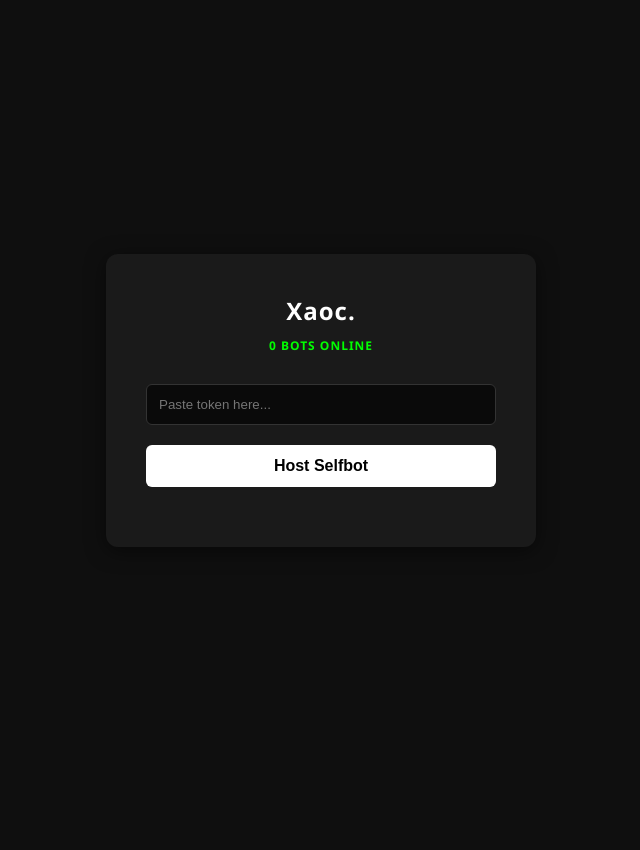
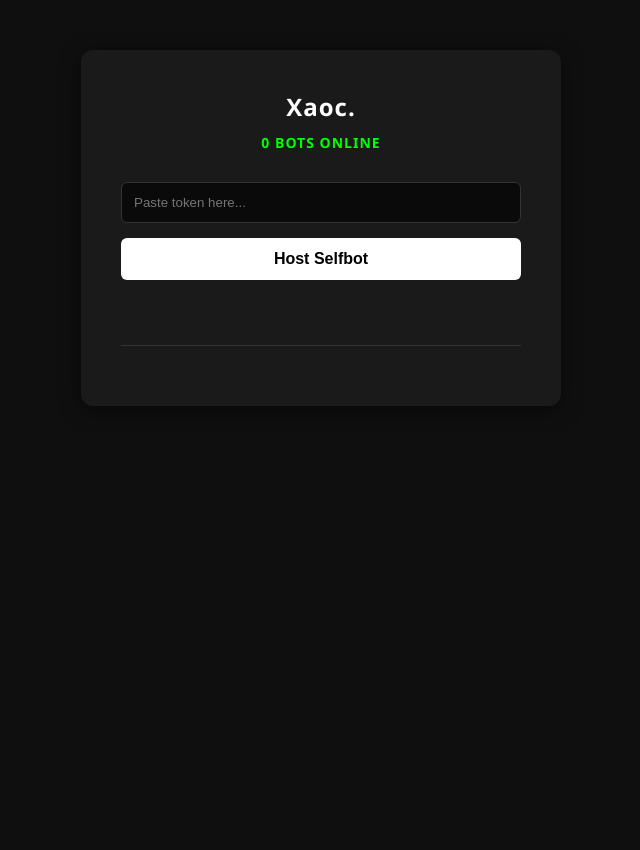
Before and after one commit to Ultricated/xaoc-site-test, a Flask app: page / in a window 1280 px wide. Shown: the whole page, without its empty margins (319-959 px from the left). Before the commit the page ends 487 px from the top, so only its background shows below. Run offline with Flask 3, Linux system fonts and the light colour scheme; data that the repository does not hold is empty.

Commit message:
Update index.html

```diff
--- a/xaoc/templates/index.html
+++ b/xaoc/templates/index.html
@@ -11,9 +11,10 @@
             font-family: 'Segoe UI', Tahoma, Geneva, Verdana, sans-serif;
             display: flex;
             justify-content: center;
-            align-items: center;
-            height: 100vh;
+            align-items: flex-start;
+            min-height: 100vh;
             margin: 0;
+            padding-top: 50px;
         }
         .card {
             background-color: #1a1a1a;
@@ -21,57 +22,36 @@
             border-radius: 12px;
             box-shadow: 0 4px 20px rgba(0,0,0,0.5);
             text-align: center;
-            width: 350px;
+            width: 400px;
         }
-        h1 {
-            margin: 0 0 10px 0;
-            font-size: 24px;
-            letter-spacing: 1px;
+        h1 { margin: 0 0 10px 0; font-size: 24px; letter-spacing: 1px; }
+        .status { color: #00ff00; font-size: 14px; font-weight: bold; margin-bottom: 30px; letter-spacing: 1px; }
+        input {
+            width: 100%; padding: 12px; background-color: #0a0a0a; border: 1px solid #333;
+            border-radius: 6px; color: white; box-sizing: border-box; margin-bottom: 15px; outline: none;
         }
-        .status {
-            color: #00ff00;
-            font-size: 12px;
-            font-weight: bold;
-            margin-bottom: 30px;
-            letter-spacing: 1px;
+        input:focus { border-color: #555; }
+        button.start-btn {
+            width: 100%; padding: 12px; background-color: white; color: black; border: none;
+            border-radius: 6px; font-weight: bold; font-size: 16px; cursor: pointer; transition: 0.2s;
         }
-        input {
-            width: 100%;
-            padding: 12px;
-            background-color: #0a0a0a;
-            border: 1px solid #333;
-            border-radius: 6px;
-            color: white;
-            box-sizing: border-box;
-            margin-bottom: 20px;
-            outline: none;
+        button.start-btn:hover { background-color: #ddd; }
+        button.start-btn:disabled { background-color: #555; color: #aaa; cursor: not-allowed; }
+
+        .msg { margin-top: 15px; font-size: 14px; color: #00ff00; min-height: 20px; }
+        .error { color: #ff4444; }
+
+        .bot-list { margin-top: 30px; text-align: left; border-top: 1px solid #333; padding-top: 20px; }
+        .bot-item {
+            display: flex; justify-content: space-between; align-items: center;
+            background: #222; padding: 10px 15px; border-radius: 6px; margin-bottom: 10px;
+            border-left: 4px solid #00ff00;
         }
-        input:focus {
-            border-color: #555;
+        .stop-btn {
+            background: #ff4444; color: white; border: none; padding: 5px 10px;
+            border-radius: 4px; cursor: pointer; font-weight: bold;
         }
-        button {
-            width: 100%;
-            padding: 12px;
-            background-color: white;
-            color: black;
-            border: none;
-            border-radius: 6px;
-            font-weight: bold;
-            font-size: 16px;
-            cursor: pointer;
-            transition: 0.2s;
-        }
-        button:hover {
-            background-color: #ddd;
-        }
-        .msg {
-            margin-top: 20px;
-            font-size: 14px;
-            color: #00ff00;
-        }
-        .error {
-            color: #ff4444;
-        }
+        .stop-btn:hover { background: #cc0000; }
     </style>
 </head>
 <body>
@@ -81,12 +61,42 @@
     <div class="status" id="statusText">0 BOTS ONLINE</div>
 
     <input type="password" id="tokenInput" placeholder="Paste token here...">
-    <button onclick="startBot()" id="hostBtn">Host Selfbot</button>
+    <button onclick="startBot()" id="hostBtn" class="start-btn">Host Selfbot</button>
 
     <div class="msg" id="messageText"></div>
+
+    <div class="bot-list" id="botList">
+        <!-- Active bots will appear here -->
+    </div>
 </div>
 
 <script>
+    // Update the list every 3 seconds
+    setInterval(fetchStatus, 3000);
+
+    async function fetchStatus() {
+        try {
+            const res = await fetch('/api/status');
+            const data = await res.json();
+
+            const statusText = document.getElementById('statusText');
+            const botList = document.getElementById('botList');
+
+            statusText.innerText = data.bots.length + (data.bots.length === 1 ? " BOT ONLINE" : " BOTS ONLINE");
+            botList.innerHTML = ""; // clear list
+
+            data.bots.forEach(bot => {
+                const div = document.createElement('div');
+                div.className = 'bot-item';
+                div.innerHTML = `
+                    <span><strong>${bot.name}</strong> <br><small style="color:#888;">ID: ${bot.id}</small></span>
+                    <button class="stop-btn" onclick="stopBot('${bot.id}')">Stop</button>
+                `;
+                botList.appendChild(div);
+            });
+        } catch(e) {}
+    }
+
     async function startBot() {
         const token = document.getElementById('tokenInput').value;
         const msg = document.getElementById('messageText');
@@ -98,7 +108,7 @@
             return;
         }
 
-        msg.innerText = "Connecting...";
+        msg.innerText = "Verifying token...";
         msg.className = "msg";
         btn.innerText = "Connecting...";
         btn.disabled = true;
@@ -113,24 +123,34 @@
             const data = await res.json();
 
             if(res.ok) {
-                msg.innerText = "Connected! Bot is running.";
+                msg.innerText = "Connected! Bot is starting.";
                 msg.className = "msg";
-                btn.innerText = "Bot is Online";
-                document.getElementById('statusText').innerText = "1 BOT ONLINE";
-                document.getElementById('statusText').style.color = "#00ff00";
+                document.getElementById('tokenInput').value = ""; // clear input
+                fetchStatus();
             } else {
                 msg.innerText = data.error;
                 msg.className = "msg error";
-                btn.innerText = "Host Selfbot";
-                btn.disabled = false;
             }
         } catch (e) {
             msg.innerText = "Server error.";
             msg.className = "msg error";
-            btn.innerText = "Host Selfbot";
-            btn.disabled = false;
         }
+
+        btn.innerText = "Host Selfbot";
+        btn.disabled = false;
     }
+
+    async function stopBot(id) {
+        await fetch('/api/stop', {
+            method: 'POST',
+            headers: { 'Content-Type': 'application/json' },
+            body: JSON.stringify({ id: id })
+        });
+        fetchStatus();
+    }
+
+    // Load initial list on page load
+    fetchStatus();
 </script>
 
 </body>
```
